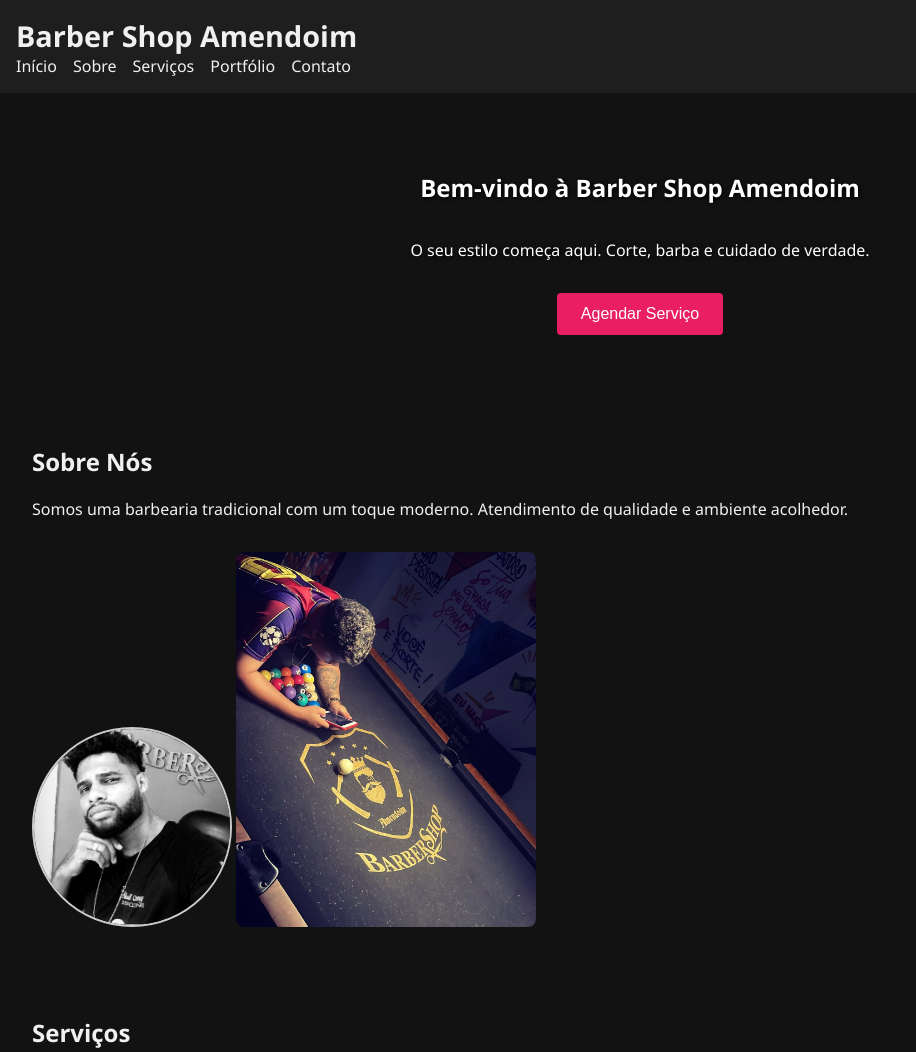
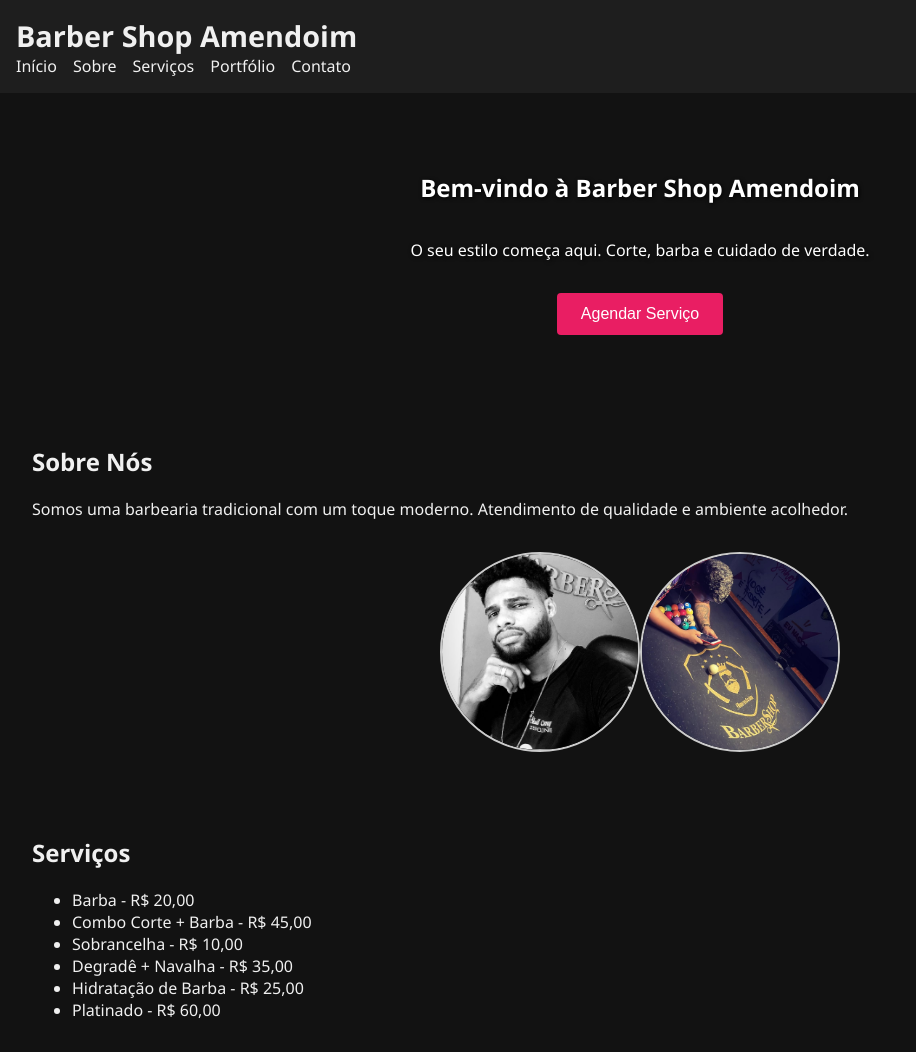
Before and after one commit to AthenaTI22/Barber-Shop-Amendoim, a plain HTML site: page index.html in a window 1280 px wide. Shown: the top 1052 px of the page, without its empty margins (0-916 px from the left). Drawn offline with Linux system fonts and the light colour scheme.

Commit message:
Alterações e Limpeza do Código

```diff
--- a/index.html
+++ b/index.html
@@ -31,8 +31,10 @@
   <section id="sobre">
     <h2>Sobre Nós</h2>
     <p>Somos uma barbearia tradicional com um toque moderno. Atendimento de qualidade e ambiente acolhedor.</p>
+    <div class="imagem-centralizada">
     <img src="img/Dono da Barbearia.jpg" width="300" height="300" alt="Equipe da barbearia" class="imagem-redonda">
-    <img src="img/Logo da Barber.jpg" alt="Foto da barbearia" style="width: 100%; max-width: 300px; border-radius: 8px; margin-top: 1rem;">
+    <img src="img/Logo da Barber.jpg" width="300" height="300" alt="Foto da barbearia" class="imagem-redonda">
+    </div>
   </section>
 
   <section id="servicos">
--- a/style.css
+++ b/style.css
@@ -125,6 +125,12 @@ footer {
   animation: fadeIn 1.2s ease;
 }
 
+.imagem-centralizada{
+  display: flex;
+  justify-content: center;
+  margin-top: 1rem;
+}
+
 .imagem-redonda {
   width: 200px;
   height: 200px;
```
Also changed, not shown: script.js (line endings or trailing spaces).
